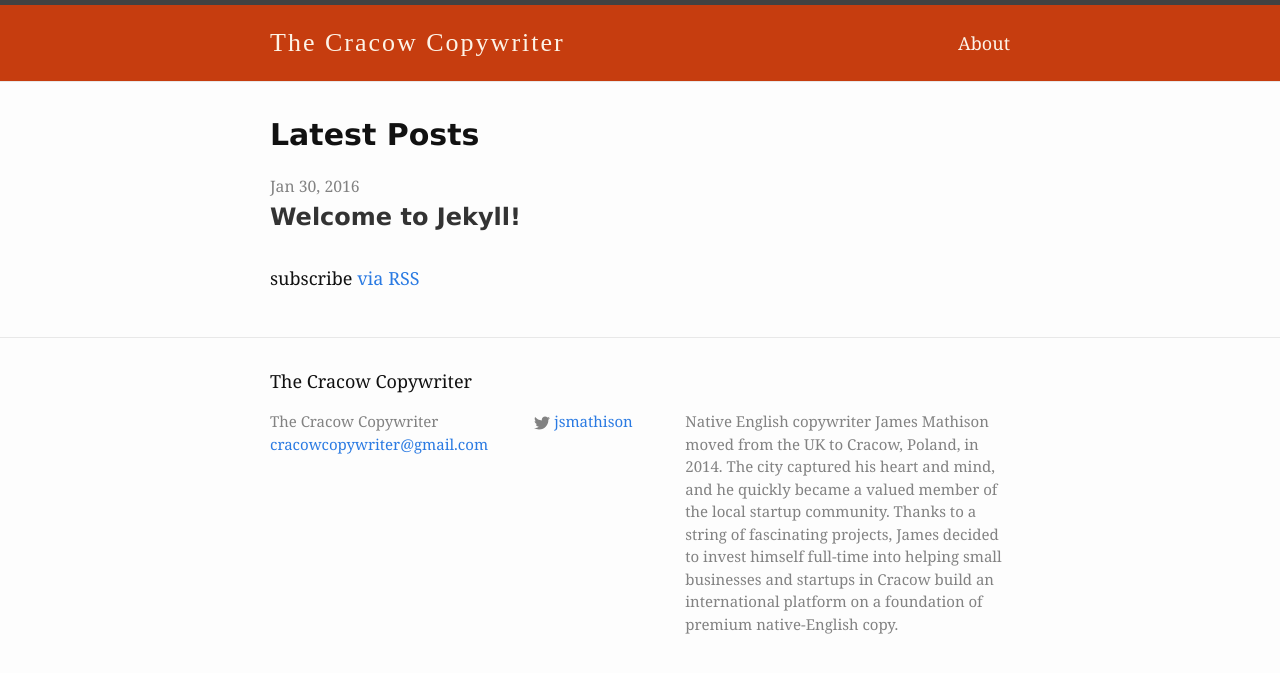
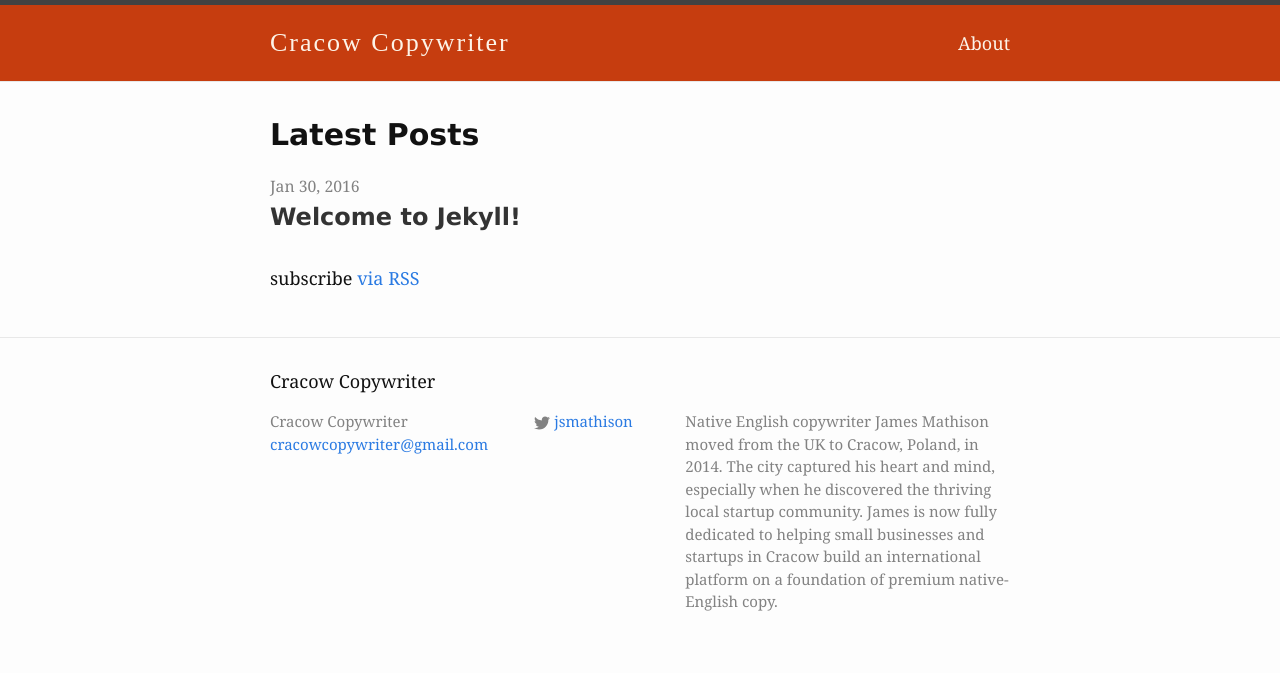
Before and after one commit to cracowcopywriter/cracowcopywriter.github.io, a Jekyll site: the page built from index.html, in a window 1280 px wide. Shown: the top 673 px of the page. Built offline with Jekyll 4.4.1, drawn with Linux system fonts in a browser that asks for light colours.

Commit message:
Update _config.yml

```diff
--- a/_config.yml
+++ b/_config.yml
@@ -6,17 +6,16 @@
 # 'jekyll serve'. If you change this file, please restart the server process.
 
 # Site settings
-title: The Cracow Copywriter
+title: Cracow Copywriter
 email: cracowcopywriter@gmail.com
 description: > # this means to ignore newlines until "baseurl:"
   Native English copywriter James Mathison moved from the UK to Cracow,
-  Poland, in 2014. The city captured his heart and mind, and he quickly
-  became a valued member of the local startup community. Thanks to a
-  string of fascinating projects, James decided to invest himself full-time
-  into helping small businesses and startups in Cracow build an
+  Poland, in 2014. The city captured his heart and mind, especially when
+  he discovered the thriving local startup community. James is now fully
+  dedicated to helping small businesses and startups in Cracow build an
   international platform on a foundation of premium native-English copy.
 baseurl: "" # the subpath of your site, e.g. /blog
-url: "http://yourdomain.com" # the base hostname & protocol for your site
+url: "http://cracowcopywriter.com" # the base hostname & protocol for your site
 twitter_username: jsmathison
 github_username:
 
```
